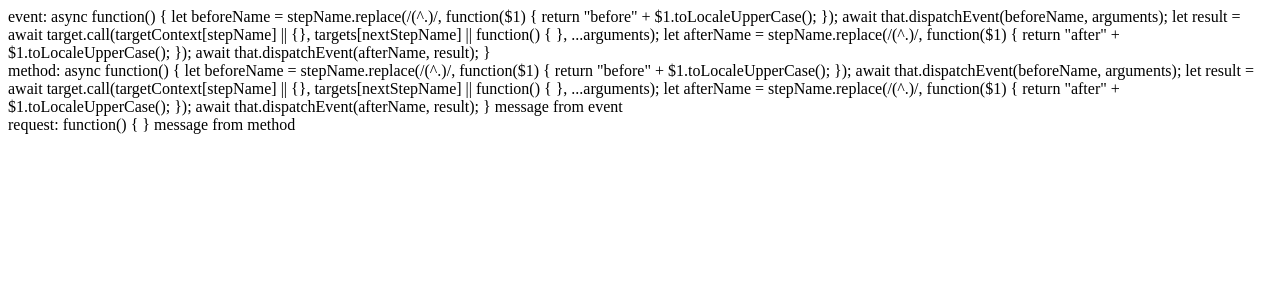
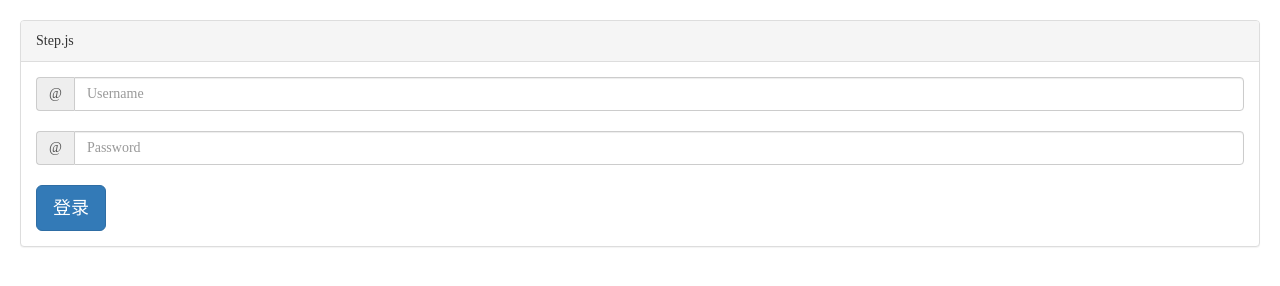
Before and after one commit to 758915145/step, a website built with webpack: page index.html in a window 1280 px wide. Built offline with nearby package versions, Linux system fonts and the light colour scheme.

Commit message:
加入Bootstrap

```diff
--- a/index.html
+++ b/index.html
@@ -5,10 +5,27 @@
     <meta name="viewport"
           content="width=device-width, user-scalable=no, initial-scale=1.0, maximum-scale=1.0, minimum-scale=1.0">
     <meta http-equiv="X-UA-Compatible" content="ie=edge">
+    <link rel="stylesheet" href="https://cdn.bootcss.com/bootstrap/3.3.7/css/bootstrap.min.css">
+    <link rel="stylesheet" href="/static/css/index.css">
     <title>Document</title>
 </head>
 <body>
-    <div id="main"></div>
+    <div class="panel panel-default">
+        <div class="panel-heading">Step.js</div>
+        <div class="panel-body XY-body">
+            <div class="input-group">
+                <span class="input-group-addon">@</span>
+                <input type="text" class="form-control" placeholder="Username" aria-describedby="用户名" id="input-username">
+            </div>
+            <div class="input-group">
+                <span class="input-group-addon">@</span>
+                <input type="text" class="form-control" placeholder="Password" aria-describedby="密码" id="input-password">
+            </div>
+            <button type="button" class="btn btn-primary btn-lg" id="button-login">登录</button>
+        </div>
+    </div>
+    <script src="http://apps.bdimg.com/libs/jquery/2.1.4/jquery.min.js"></script>
+    <script src="https://cdn.bootcss.com/bootstrap/3.3.7/js/bootstrap.min.js"></script>
     <script src="/dist/bundle.js"></script>
 </body>
 </html>
--- a/src/main.js
+++ b/src/main.js
@@ -2,9 +2,8 @@ import StepWithListener from './step/StepWithListener.js'
 import target from './target.js'
 import log from './log.js'
 let step = new StepWithListener([
-    'event',
-    'method',
-    'request'
+    'request',
+    'render'
 ], target)
 log(step)
 export default step
--- a/src/target.js
+++ b/src/target.js
@@ -1,25 +1,14 @@
 export default {
     event (next) {
         next('message from event')
-        log('event:', ...arguments)
         return 'im event'
     },
     method (next, msg) {
         next('message from method')
-        log('method:', ...arguments)
         return 'im method'
     },
     request (next, msg) {
         next('message from request')
-        log('request:', ...arguments)
         return 'im request'
     }
 }
-let dom = document.getElementById('main')
-function log() {
-    let result = '';
-    [...arguments].forEach(item => {
-        result += item + ' '
-    })
-    dom.innerHTML += result + '<br>'
-}
--- /dev/null
+++ b/static/css/index.css
@@ -0,0 +1,7 @@
+body{
+    padding:20px;
+    font-family:'微软雅黑';
+}
+.XY-body .input-group{
+    margin-bottom:20px;
+}
```
